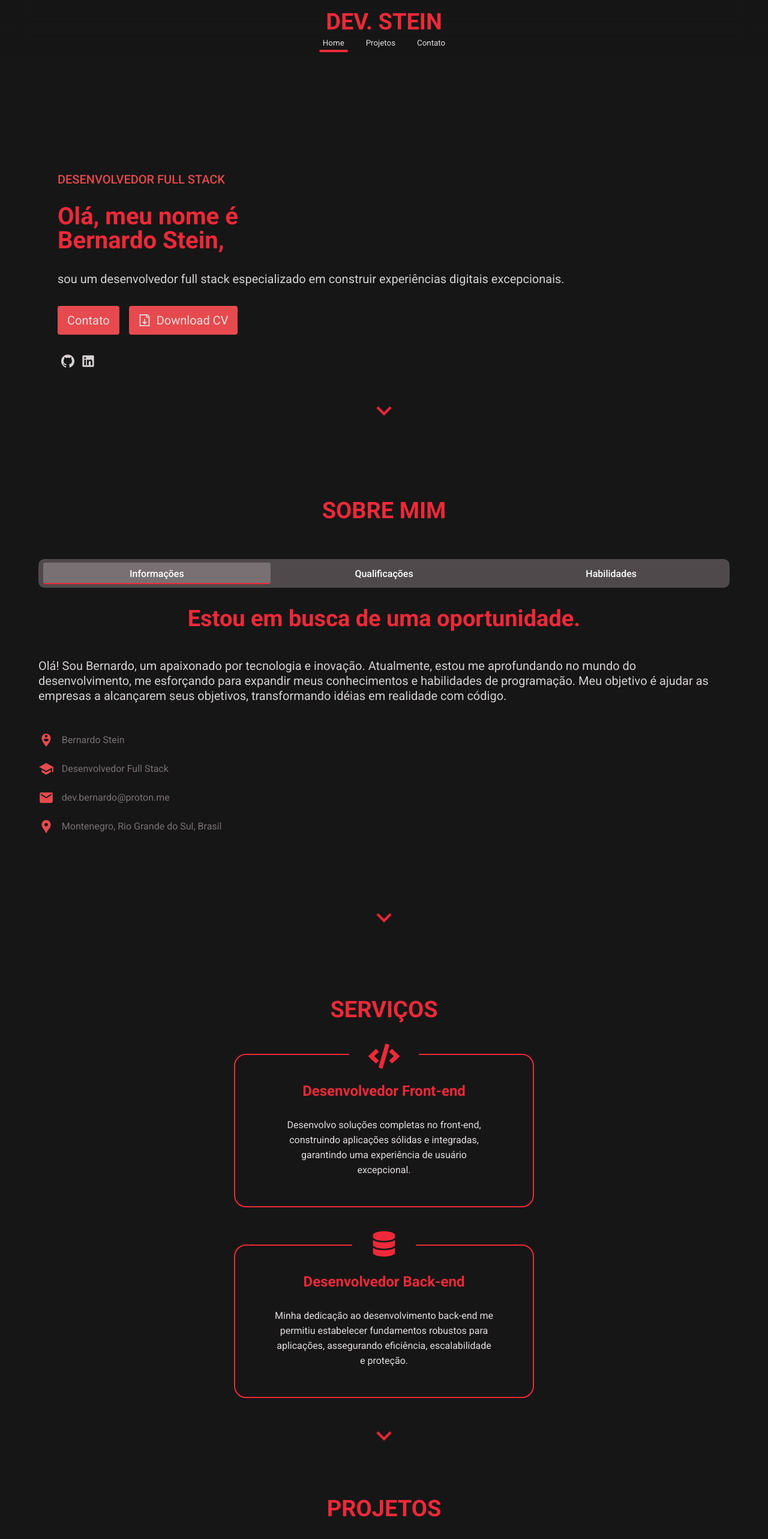
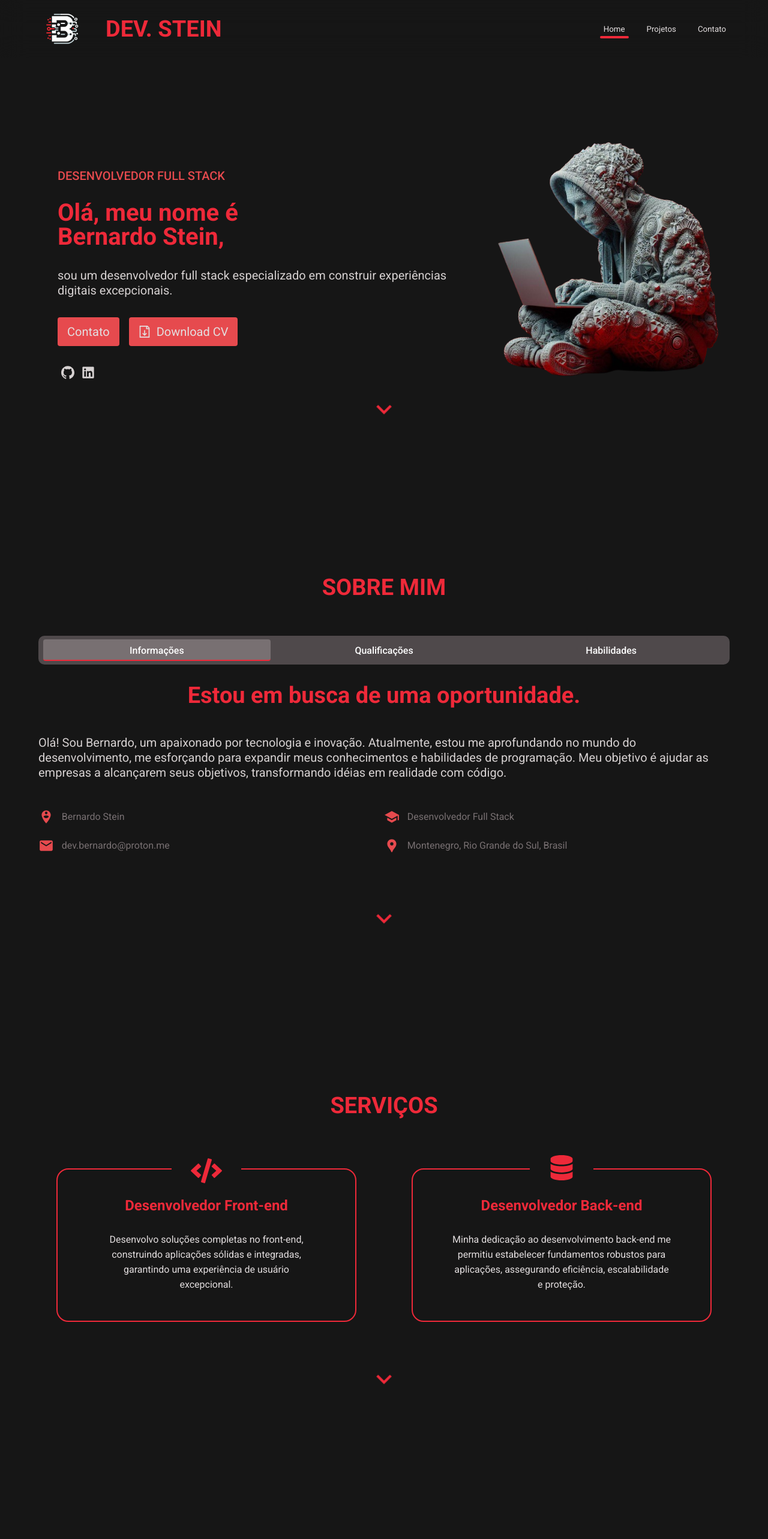
Before and after one commit to CodeBernardo/portifolio-CodeBer, a React (Vite) app: page / in a window 1280 px wide. Shown: the top 2566 px of the page at 60% size. Built offline with nearby package versions, Linux system fonts and the light colour scheme.

Commit message:
styles: created media queries for home page (425 - 1440px)

```diff
--- a/src/components/cards/aboutCard/index.module.scss
+++ b/src/components/cards/aboutCard/index.module.scss
@@ -4,53 +4,51 @@
   display: flex;
   flex-direction: column;
   align-items: center;
+  padding-top: 8rem;
+  box-sizing: border-box;
+
 
   h2 {
     color: var(--title-color-2);
     margin-bottom: 1rem;
   }
-
-  @media (max-height: 64rem) {
-    width: 100%;
-  }
 }
 
 .about_container {
   display: grid;
-  grid-template-columns: 1fr 2fr;
+  grid-template-columns: 1fr;
   gap: 10rem;
   margin-top: 4%;
+  width: 100%;
 
-  @media (max-height: 64rem) {
-    grid-template-columns: 1fr;
-    width: 100%;
-    h2 {
-      align-self: center;
-    }
+  h2 {
+    align-self: center;
   }
 
   img {
-    height: 34rem;
+    height: 32rem;
     transform: scaleX(-1);
     border-radius: 3.125rem;
+  }
 
-    @media (max-height: 64rem) {
-      display: none;
+  @media (min-width: 1440px) {
+    grid-template-columns: 1fr 2fr;
+
+    h2 {
+      align-self: flex-start;
     }
   }
 }
 
 .img_container {
-  @media (max-height: 64rem) {
-    display: none;
+  display: none;
+
+  @media (min-width: 1440px) {
+    display: inline;
   }
 }
 
 .about_content_container {
   display: flex;
   flex-direction: column;
-
-  @media (max-height: 64rem) {
-    width: 100%;
-  }
 }
--- a/src/components/cards/aboutCard/personal/index.module.scss
+++ b/src/components/cards/aboutCard/personal/index.module.scss
@@ -10,11 +10,14 @@
   }
 
   div {
-
     ul {
       display: grid;
       grid-template-columns: 1fr;
       margin-top: 1rem;
+
+      @media (min-width: 768px) {
+        grid-template-columns: 1fr 1fr;
+      }
 
       li {
         height: 3rem;
@@ -25,8 +28,8 @@
           column-gap: 0.8rem;
           color: var(--text-color-4);
 
-          .icon{
-            color: var(--icon-color)
+          .icon {
+            color: var(--icon-color);
           }
         }
       }
--- a/src/components/cards/aboutCard/qualification/educationList/index.module.scss
+++ b/src/components/cards/aboutCard/qualification/educationList/index.module.scss
@@ -15,4 +15,12 @@
     flex-direction: column;
     row-gap: 1.5rem;
   }
+
+  @media (min-width: 768px) {
+    margin: 0 auto;
+  }
+
+  @media (min-width: 1440px) {
+    margin: 0;
+  }
 }
--- a/src/components/cards/aboutCard/qualification/experiencesList/index.module.scss
+++ b/src/components/cards/aboutCard/qualification/experiencesList/index.module.scss
@@ -2,6 +2,14 @@
   display: flex;
   flex-direction: column;
   row-gap: 1rem;
+
+  @media (min-width: 768px) {
+    margin: 0 auto;
+  }
+
+  @media (min-width: 1440px) {
+    margin: 0;
+  }
 
   h3 {
     display: flex;
@@ -10,7 +18,7 @@
     color: var(--title-color-2);
   }
 
-    ul {
+  ul {
     display: flex;
     flex-direction: column;
     row-gap: 1.5rem;
--- a/src/components/cards/aboutCard/skills/index.module.scss
+++ b/src/components/cards/aboutCard/skills/index.module.scss
@@ -15,6 +15,10 @@
     display: grid;
     grid-template-columns: repeat(4, 1fr);
     gap: 1rem;
+
+    @media (min-width: 1024px) {
+      grid-template-columns: repeat(8, 1fr);
+    }
   }
 
   ul {
@@ -22,4 +26,8 @@
     grid-template-columns: 1fr 1fr;
     gap: 0.5rem;
   }
+
+  @media (min-width: 1440px) {
+    text-align: start;
+  }
 }
--- a/src/components/cards/projectsCard/index.module.scss
+++ b/src/components/cards/projectsCard/index.module.scss
@@ -3,6 +3,8 @@
 .projects_section {
   display: flex;
   flex-direction: column;
+  padding-top: 15rem;
+  box-sizing: border-box;
 
   h2 {
     color: var(--title-color-2);
@@ -30,6 +32,10 @@
   display: flex;
   flex-direction: column;
   row-gap: 2rem;
+
+  @media (min-width: 1024px) {
+    flex-direction: row;
+  }
 }
 
 .content_info {
@@ -39,6 +45,15 @@
   text-align: center;
   width: 100%;
   row-gap: 2rem;
+
+  @media (min-width: 1024px) {
+    text-align: start;
+    align-items: flex-start;
+
+    h2 {
+      align-self: flex-start;
+    }
+  }
 
   p {
     color: var(--text-color-3);
--- a/src/components/cards/projectsCard/projectCard/index.module.scss
+++ b/src/components/cards/projectsCard/projectCard/index.module.scss
@@ -6,8 +6,7 @@
   border: 1px solid var(--title-color-2);
   border-radius: $radius-3;
   position: relative;
-  min-height: 31.875rem;
-  // max-width: 21rem;
+  min-height: 32rem;
   width: 18rem;
   background-color: var(--bg-color-4);
 
@@ -86,4 +85,12 @@
       }
     }
   }
+
+  @media (min-width: 1024px) {
+    width: 20rem;
+  }
+
+  @media (min-width: 1440px) {
+    width: 23rem;
+  }
 }
--- a/src/components/cards/servicesCard/index.module.scss
+++ b/src/components/cards/servicesCard/index.module.scss
@@ -3,10 +3,16 @@
   flex-direction: column;
   align-items: center;
   width: 100%;
+  padding-top: 10rem;
+  box-sizing: border-box;
 
   h2 {
     color: var(--title-color-2);
     margin-bottom: 3rem;
+
+    @media (min-width: 1024px) {
+      margin-bottom: 2rem;
+    }
   }
 }
 
@@ -17,4 +23,9 @@
   width: 100%;
   height: 100%;
   align-content: space-around;
+
+  @media (min-width: 1024px) {
+    grid-template-columns: 1fr 1fr;
+    column-gap: 2rem;
+  }
 }
--- a/src/components/cards/welcomeCard/index.module.scss
+++ b/src/components/cards/welcomeCard/index.module.scss
@@ -10,8 +10,16 @@
 
   img {
     transform: scaleX(-1);
-    height: 37.5rem;
+    height: 25rem;
     display: none;
+
+    @media (min-width: 1024px) {
+      display: inline;
+    }
+
+    @media (min-width: 1440px) {
+      height: 35rem;
+    }
   }
 }
 
@@ -32,6 +40,14 @@
   display: flex;
   flex-direction: column;
   gap: 2rem;
+
+  @media (min-width: 768px) {
+    text-align: center;
+  }
+
+  @media (min-width: 1024px) {
+    text-align: start;
+  }
 }
 
 .stack_text {
@@ -51,6 +67,14 @@
   width: 100%;
   gap: 1rem;
 
+  @media (min-width: 768px) {
+    justify-content: center;
+  }
+
+  @media (min-width: 1024px) {
+    justify-content: start;
+  }
+
   button {
     height: 3rem;
     padding: 0 1rem;
@@ -61,6 +85,15 @@
 }
 
 .socialIcons_container {
+  @media (min-width: 768px) {
+    display: flex;
+    justify-content: center;
+  }
+
+  @media (min-width: 1024px) {
+    justify-content: start;
+  }
+
   button {
     background-color: transparent;
     color: var(--text-color-3);
--- a/src/components/footer/index.module.scss
+++ b/src/components/footer/index.module.scss
@@ -13,6 +13,7 @@
     height: 17.5rem;;
     row-gap: 2rem;
     background: #9d071b1e;
+    width: 100%;
 
     h2 {
       color: var(--text-color-2);
--- a/src/components/header/index.module.scss
+++ b/src/components/header/index.module.scss
@@ -1,26 +1,31 @@
 @use "../../styles/abstracts/fonts" as *;
 @use "../../styles/abstracts/box" as *;
-
 
 .bg_container {
   position: fixed;
   z-index: 10;
   display: flex;
   align-items: center;
-	width: 100%;
+  width: 100%;
   height: 12%;
   margin: 0 auto;
   backdrop-filter: blur(20px);
 }
 
 .header_container {
-	width: 80%;
   margin: 0 auto;
   display: flex;
   align-items: center;
   flex-direction: column;
   row-gap: 0.5rem;
   width: 100%;
+  max-width: 90rem;
+
+  @media (min-width: 768px) {
+    flex-direction: row;
+    justify-content: space-between;
+    width: 90%;
+  }
 
   div {
     display: flex;
@@ -32,6 +37,10 @@
     height: 5rem;
     border-radius: 50%;
     display: none;
+
+    @media (min-width: 768px) {
+      display: inline;
+    }
   }
 
   p {
--- a/src/styles/layout/_grid.scss
+++ b/src/styles/layout/_grid.scss
@@ -6,10 +6,11 @@
   width: 90%;
   margin: 0 auto;
   margin-bottom: 2rem;
+  max-width: 90rem;
 
   .arrow_down {
     position: relative;
-    bottom: 1.25rem;
+    bottom: 2.25rem;
     justify-self: center;
     margin-top: 3rem;
     color: var(--title-color-2);
```
